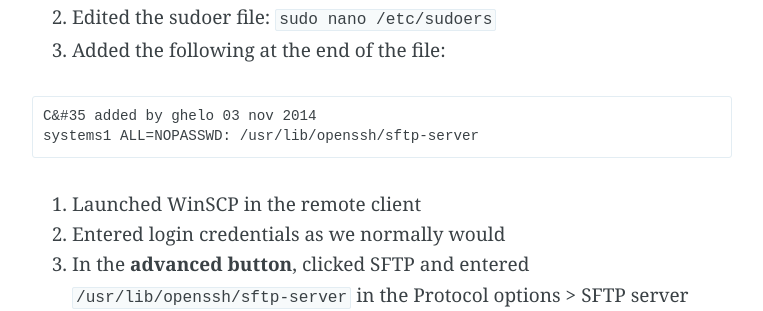
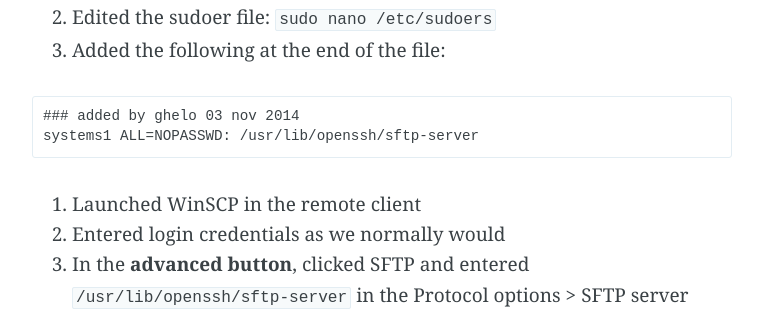
Before and after one commit to ghelobytes/ghelobytes.github.io, a Jekyll site: the page built from _posts/2014-11-03-editing-files-in-ubuntu-thru-winscp.md, in a window 1280 px wide. Shown: the part 632-943 px from the top of the page, without its empty margins (258-1021 px from the left). Built offline with Jekyll 4.4.1, drawn with Linux system fonts in a browser that asks for light colours; Markdown is read by kramdown in place of the engine named in the settings.

Commit message:
Update 2014-11-03-editing-files-in-ubuntu-thru-winscp.md

````diff
--- a/_posts/2014-11-03-editing-files-in-ubuntu-thru-winscp.md
+++ b/_posts/2014-11-03-editing-files-in-ubuntu-thru-winscp.md
@@ -16,7 +16,7 @@ Just to make sure I had it recorded, these are the steps I did:
 3. Added the following at the end of the file:
 
 ```
-C&#35 added by ghelo 03 nov 2014
+### added by ghelo 03 nov 2014
 systems1 ALL=NOPASSWD: /usr/lib/openssh/sftp-server
 ```
 4. Launched WinSCP in the remote client
````
